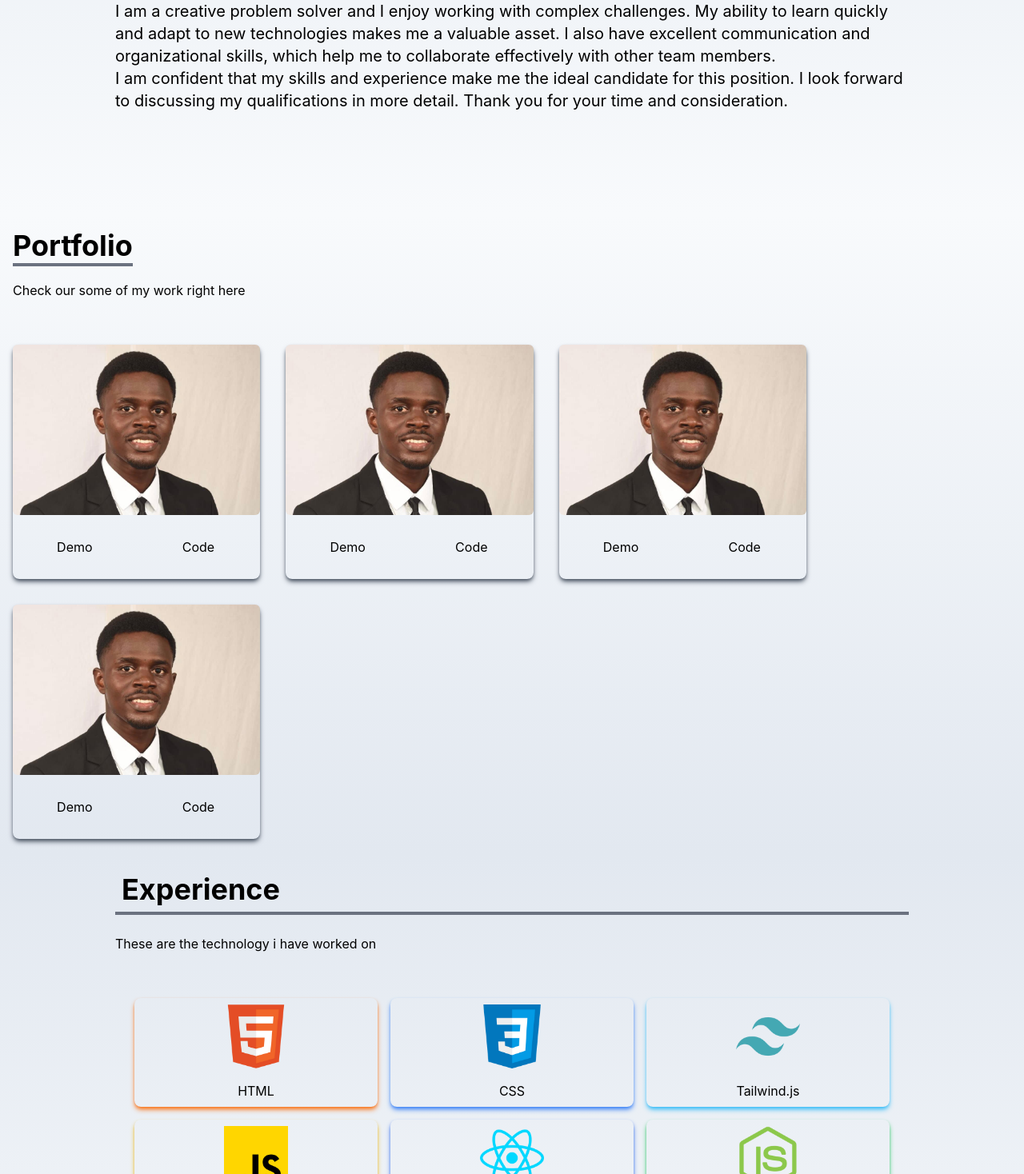
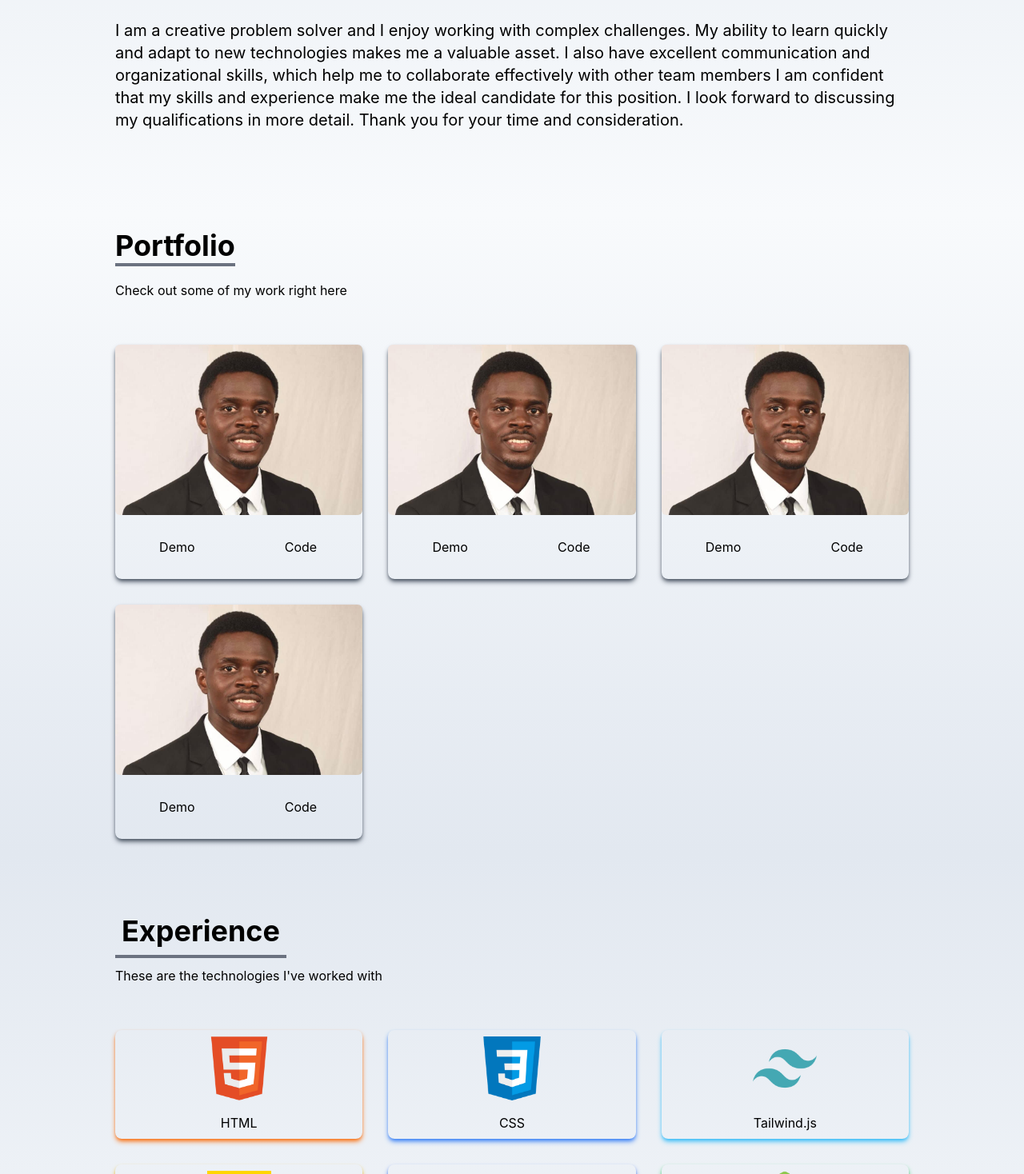
Before and after one commit to tafonhubertnwana/My-portfolio, a React (Create React App) app in the folder my-portfolio/: page / in a window 1280 px wide. Shown: the part 1332-2800 px from the top of the page at 80% size. Built offline with nearby package versions, Linux system fonts and the light colour scheme.

Commit message:
modifying the styling

```diff
--- a/my-portfolio/src/components/About.jsx
+++ b/my-portfolio/src/components/About.jsx
@@ -14,13 +14,17 @@ const About = () => {
           <p className="text-xl mt-20">
 
             I have extensive experience with a wide range of programming languages and development frameworks, including JavaScript, HTML, CSS, Python, and java. I have also worked with popular web development frameworks such as Angular.js, React.js, and Vue.js. I am also proficient in working with database such as MySQL, Postgres, and MongoDB.
-              <br />
+          </p>
+          <br />
+
+          <p className="text-xl ">
             In my current position as  a Full Stack Developer, I develop web applications from the ground up and maintain existing applications stack to ensure they meet user requirements. I also collaborate with other teams to ensure the project is delivered on time. I also have experience with version control systems such as Git, which I use to track changes in code. I am comfortable working in both agile and DevOps methods, and I have a strong understanding of software engineering principle.
-              <br />
-            I am a creative problem solver and I enjoy working with complex challenges. My ability to learn quickly and adapt to new technologies makes me a valuable asset. I also have excellent communication and organizational skills, which help me to collaborate effectively with other team members.
-              <br />
+          </p>
+          <br />
+
+          <p className="text-xl">
+            I am a creative problem solver and I enjoy working with complex challenges. My ability to learn quickly and adapt to new technologies makes me a valuable asset. I also have excellent communication and organizational skills, which help me to collaborate effectively with other team members
             I am confident that my skills and experience make me the ideal candidate for this position. I look forward to discussing my qualifications in more detail. Thank you for your time and consideration.
-
           </p>
         </div>
       </div>
--- a/my-portfolio/src/components/Contact.jsx
+++ b/my-portfolio/src/components/Contact.jsx
@@ -2,15 +2,21 @@ import React from 'react'
 
 const Contact = () => {
   return (
-    <div name="Contact" className=" p-4 bg-gradient-to-b from-slate-50 to-slate-200 text-black w-full h-screen">
-      <div classNmae="flex flex-col p-4 justify-center max-w-screen-lg mx-auto h-full">
+    <div
+      name="Contact"
+      className=" p-4 bg-gradient-to-b from-slate-50 to-slate-200 text-black w-full h-screen"
+    >
+      <div className="flex flex-col p-4 justify-center max-w-screen-lg mx-auto h-full">
         <div className="pb-8">
           <p className="text-4xl font-bold inline border-b-4 botder-gray-500">Contact</p>
           <p className='py-6'> Submit the form below to get in touch with me</p>
         </div>
 
         <div className='flex justify-center items-center'>
-          <form action="https://getform.io/f/7ec526fc-2ea4-40a1-bb70-ad4e4ed25074" method="POST" className='flex flex-col w-full md:w-1/2'>
+          <form
+            action="https://getform.io/f/7ec526fc-2ea4-40a1-bb70-ad4e4ed25074" method="POST"
+            className='flex flex-col w-full md:w-1/2'
+          >
             <input
               type="text"
               name="name"
@@ -25,7 +31,7 @@ const Contact = () => {
             />
             <textarea
               name="message"
-              row="10"
+              rows="10"
               placeholder='Enter your message'
               className="p-2 bg-transparent border-2 rounded-md text-black focus:outline-none"
             >
--- a/my-portfolio/src/components/Experience.jsx
+++ b/my-portfolio/src/components/Experience.jsx
@@ -69,27 +69,24 @@ const Experience= () => {
     <div name="Experience "
       className=" bg-gradient-to-b from-slate-200 to-slate-50 text-black w-full h-screen "
     >
-      <div className='max-w-screen-lg mx-auto p-4 flex flex-col justify-center w-full b-full text-black'>
+      <div className="max-w-screen-lg mx-auto p-4 flex flex-col justify-center w-full h-full text-black">
         <div>
-          <p className='text-4xl font-bold border-b-4 border-gray-500 p-2 text-black'>
+          <p className="text-4xl font-bold border-b-4 border-gray-500 p-2 inline mt-50">
             Experience
           </p>
-          <p className='py-6'>
-            These are the technology i have worked on
-          </p>
+          <p className="py-6">These are the technologies I've worked with</p>
         </div>
 
-        <div className='"w-full grid sm:grid-cols-3 gap-4 text-center py-8 px-12 sm:px-6 '>
-
-          {
-            techs.map(({id, src, title, style}) => (
-              <div key={id} className={`shadow-md hover:scale-105 duration-500 py-2 rounded-lg ${style}`}>
-                <img src={src} alt="" className="w-20 mx-auto"/>
-                <p className='mt-4'>{title}</p>
-              </div>
-            ))
-          }
-
+        <div className="w-full grid grid-cols-2 sm:grid-cols-3 gap-8 text-center py-8 px-12 sm:px-0">
+          {techs.map(({ id, src, title, style }) => (
+            <div
+              key={id}
+              className={`shadow-md hover:scale-105 duration-500 py-2 rounded-lg ${style}`}
+            >
+              <img src={src} alt="" className="w-20 mx-auto" />
+              <p className="mt-4">{title}</p>
+            </div>
+          ))}
         </div>
       </div>
     </div>
--- a/my-portfolio/src/components/Home.jsx
+++ b/my-portfolio/src/components/Home.jsx
@@ -9,7 +9,7 @@ const Home = () => {
   return (
     <div name="Home" className='h-screen w-full bg-gradient-to-b from-slate-50 to-slate-200 via-white '>
       <div className="max-w-screen-lg mx-auto flex flex-col items-center justify-center h-full px-4 md:flex-row">
-        <div cclassName="flex flex-col justify-center h-full">
+        <div className="flex flex-col justify-center h-full">
           <h2 className=' text-4xl sm:text-7xl font-bold text-black'> I'm a FrontEnd Developer</h2>
           <p className='text-gray-500 py-4 max-w-md'>
             I have 2 years of experience in building web applications serving 10+ million users. Passionate about creating responsive and accessible websites. My focus area has been front-end development with PERN and MERN stack.
@@ -17,7 +17,7 @@ const Home = () => {
           <div>
             <Link to="Portfolio" smooth duration={500} className="group text-white w-fit px-6 py-3 my-2 flex iteems-center rounded-md bg-gradient-to-r from-cyan-500 to-blue-500 cursor-pointer">
               Portfolio
-              <span clasName=" group-hover:rotate-90 duration 300">
+              <span className=" group-hover:rotate-90 duration 300">
                 <MdOutlineKeyboardArrowRight size={25} className='ml-1' />
               </span>
 
--- a/my-portfolio/src/components/Portfolio.jsx
+++ b/my-portfolio/src/components/Portfolio.jsx
@@ -28,29 +28,33 @@ const Portfolio = () => {
     name='Portfolio'
     className=' bg-gradient-to-b from-slate-50 to-slate-200 text-black w-full md:h-screen '
     >
-
-      <div className="max-w-screen-lg p-4 max-auto flex flex-col justify-center w-full h-full">
-        <div className='pb-8'>
-          <p className='text-4xl font-bold inline border-b-4 border-gray-500' >Portfolio</p>
-          <p className='py-6'>Check our some of my work right here</p>
+      <div className="max-w-screen-lg p-4 mx-auto flex flex-col justify-center w-full h-full">
+        <div className="pb-8">
+          <p className="text-4xl font-bold inline border-b-4 border-gray-500">
+            Portfolio
+          </p>
+          <p className="py-6">Check out some of my work right here</p>
         </div>
 
-        <div className='grid sm:grid-cols-2 md:grid-cols-3 gap-8 px-12 sm:px-0'>
-
-          {portfolios.map(({id, src}) => (
-
-            <div key= {id} className='shadow-md shadow-gray-600 rounded-lg'>
-              <img src={src} alt="" className='rounded-md duration-200 hover:scale-105'/>
-              <div className='flex items-center justify-center'>
-                <button className='w-1/2 px-6 py-3 m-4 duration-200 hover:scale-105'>Demo</button>
-                <button className='w-1/2 px-6 py-3 m-4 duration-200 hover:scale-105'>Code</button>
+        <div className="grid sm:grid-cols-2 md:grid-cols-3 gap-8 px-12 sm:px-0">
+          {portfolios.map(({ id, src }) => (
+            <div key={id} className="shadow-md shadow-gray-600 rounded-lg">
+              <img
+                src={src}
+                alt=""
+                className="rounded-md duration-200 hover:scale-105"
+              />
+              <div className="flex items-center justify-center">
+                <button className="w-1/2 px-6 py-3 m-4 duration-200 hover:scale-105">
+                  Demo
+                </button>
+                <button className="w-1/2 px-6 py-3 m-4 duration-200 hover:scale-105">
+                  Code
+                </button>
               </div>
             </div>
           ))}
         </div>
-
-
-
       </div>
     </div>
   )
```
